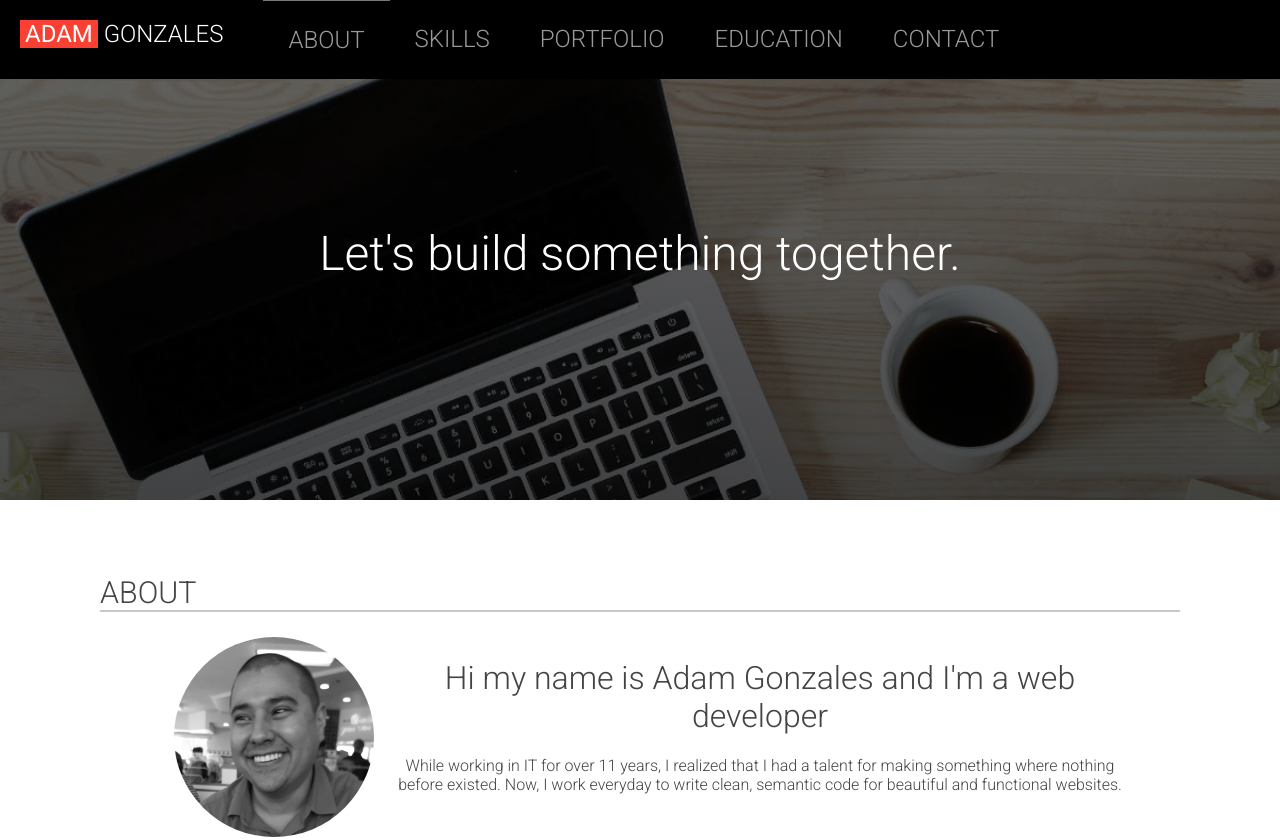
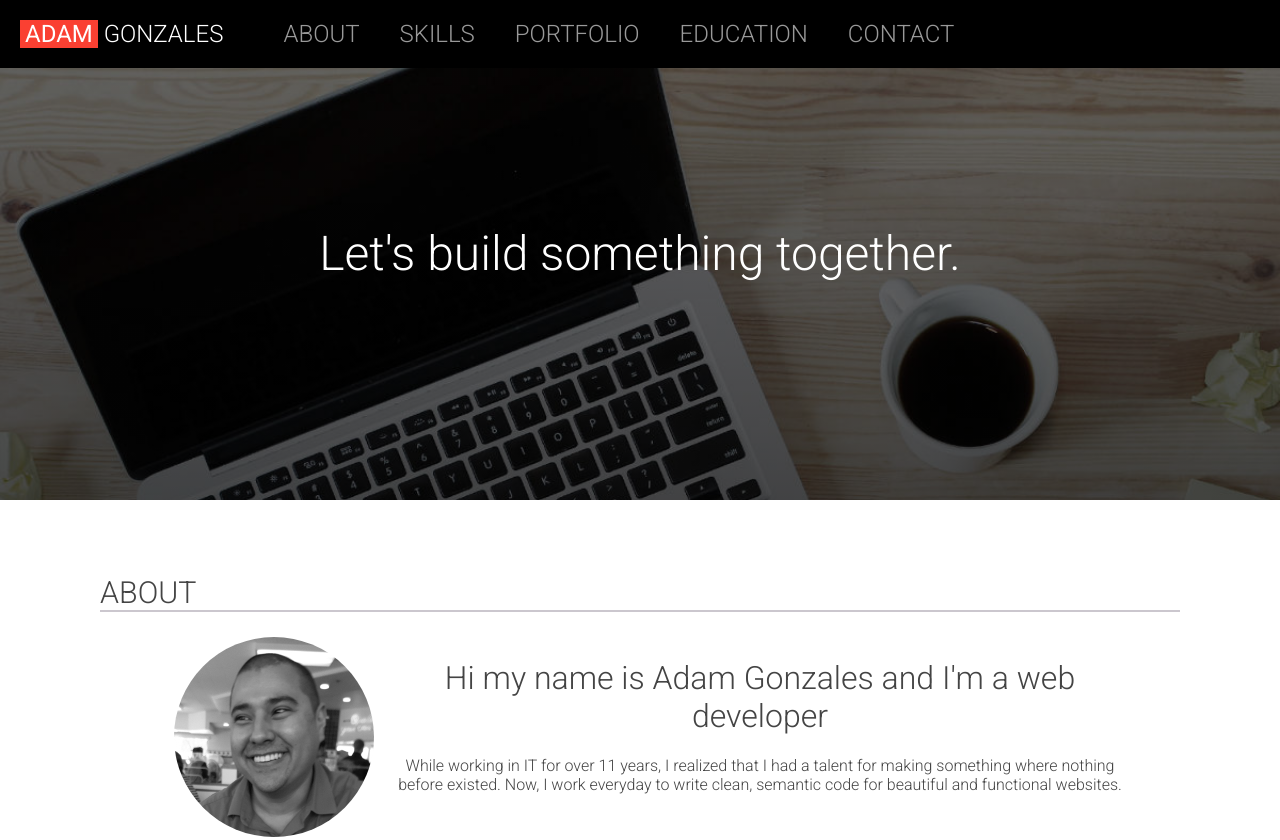
Before and after one commit to adamgonzls/personal-sitev2, a website: page index.html in a window 1280 px wide. Shown: the top 840 px of the page. Drawn offline with nearby package versions, Linux system fonts and the light colour scheme.

Commit message:
Modify .primary-header spacing and font-sizes on media queries

```diff
--- a/sass/_layout.scss
+++ b/sass/_layout.scss
@@ -99,9 +99,12 @@ a {
 		padding: 20px;
 		border-bottom: 1px solid #777;
 
-		@include wider-than(500px) {
+		@include wider-than(600px) {
+			border-bottom: 0;
+		}
+
+		@include wider-than(650px) {
 			margin-right: 20px;
-			border-bottom: 0;
 		}
 	}
 
@@ -125,7 +128,7 @@ a {
 			margin-bottom: 5px;
 		}
 
-		@include wider-than(500px) {
+		@include wider-than(600px) {
 			display: none;
 		}
 	}
@@ -133,7 +136,7 @@ a {
 	.main-nav {
 		border-bottom: 1px solid #777;
 
-		@include wider-than(500px) {
+		@include wider-than(600px) {
 			border: 0;
 		}
 	}
@@ -147,10 +150,18 @@ a {
 
 		li:first-child {
 			border-top: 1px solid #777;
+
+			@include wider-than(600px) {
+				border-top: 0;
+			}
 		}
 
 		li {
 			padding: 5px;
+
+			@include wider-than(600px) {
+				padding: 0;
+			}
 		}
 
 		a {
@@ -162,7 +173,7 @@ a {
 			background-color: $rubyred;
 		}
 
-		@include wider-than(500px) {
+		@include wider-than(600px) {
 			display: flex;
 
 			li {
@@ -182,18 +193,28 @@ a {
 		height: 360px;
 	}
 
-	@include wider-than(500px) {
+	// @include wider-than(500px) {
+
+	// 	font-size: .8em;
+	// }
+
+	@include wider-than(600px) {
 		display: flex;
-		font-size: .9em;
+		font-size: .7em;
 	}
 
-	@include wider-than(600px) {
+	@include wider-than(650px) {
+		font-size: .8em;
+	}
+
+	@include wider-than(768px) {
 		font-size: 1em;
 	}
 
-	@include wider-than(768px) {
+	@include wider-than(1000px) {
 		font-size: 1.5em;
 	}
+
 }
 
 .hero {
```
Also changed, not shown: css/styles.css.
